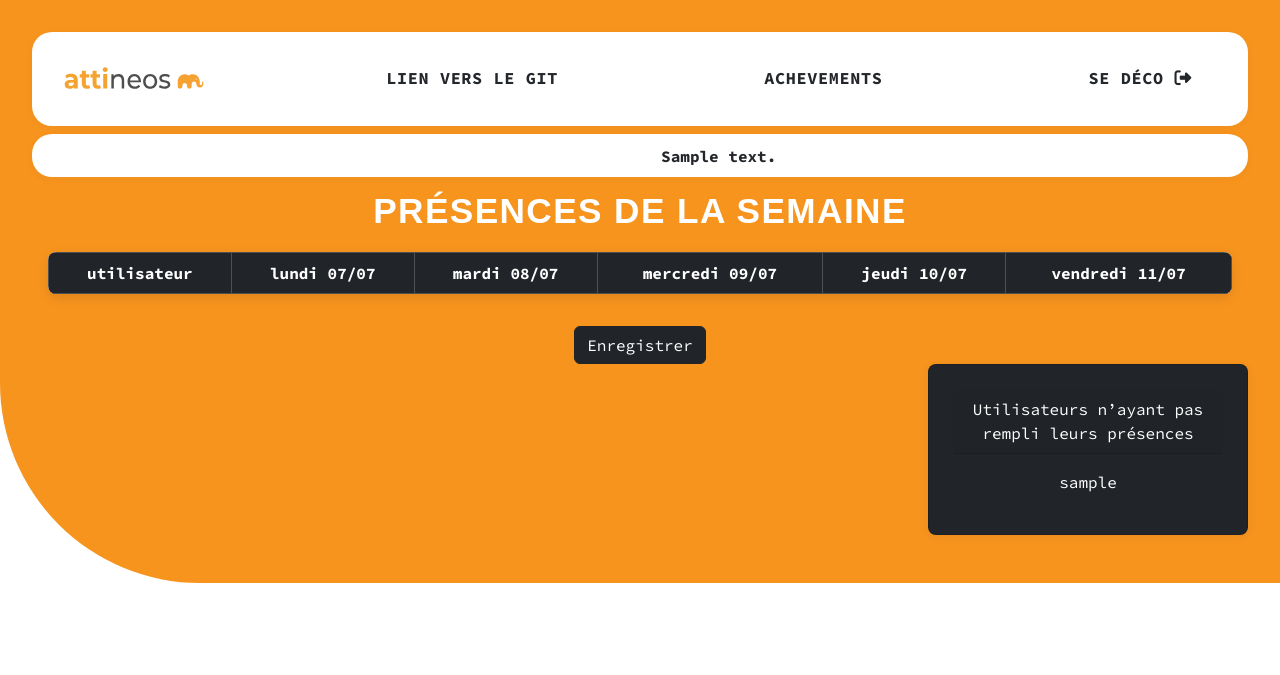
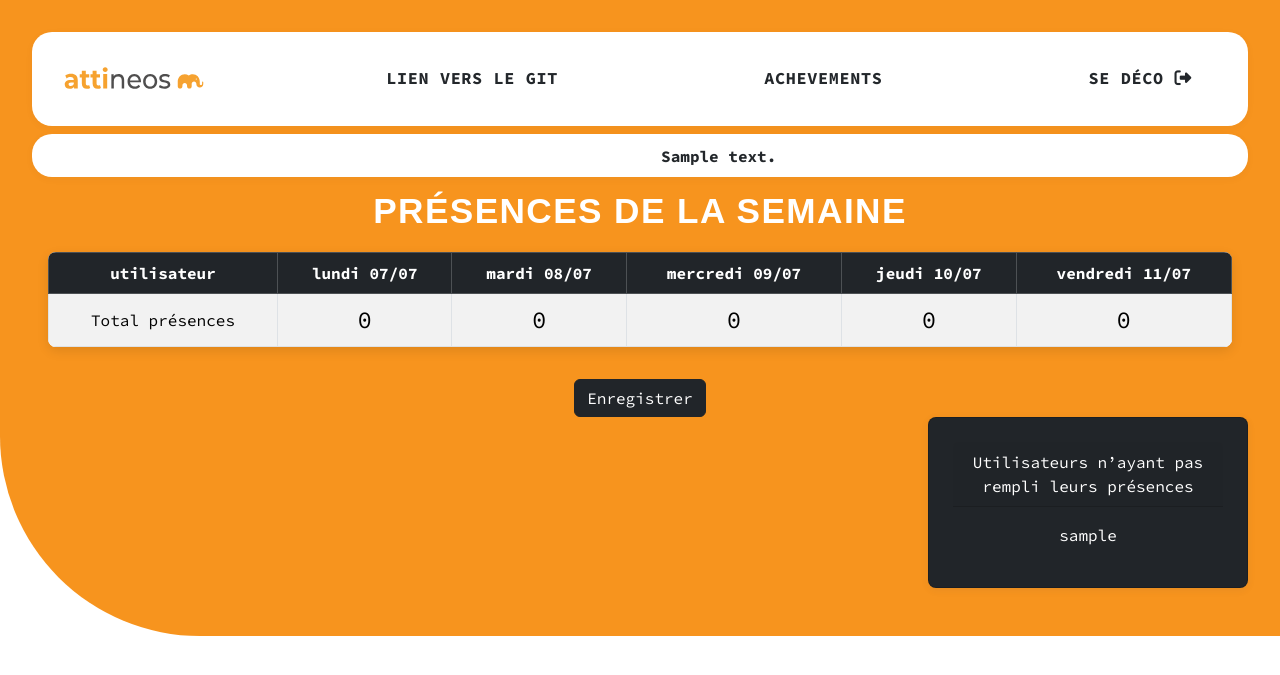
Before and after one commit to HaiseB/presencite, a Django app: page /presence/tableau/ in a window 1280 px wide. Shown: the top 675 px of the page. Run offline with Django 5.2, Linux system fonts and the light colour scheme; a user stored in the database is signed in; tables that the repository leaves empty hold one stand-in row (values such as "Sample post"); lists and menus that the app fills with data are empty; some libraries are stand-ins or nearby versions; some web fonts are replaced.

Commit message:
feat(presence): ajout de la ligne de total + de la visibilités des users et des messages

```diff
--- a/presence/admin.py
+++ b/presence/admin.py
@@ -1,5 +1,7 @@
 from django.contrib import admin
-from .models import MarqueeMessage
+from .models import MarqueeMessage, Profile, Presence
 
 # Register your models here.
 admin.site.register(MarqueeMessage)
+admin.site.register(Profile)
+admin.site.register(Presence)
--- a/presence/context_processors.py
+++ b/presence/context_processors.py
@@ -1,5 +1,5 @@
 from .models import MarqueeMessage
 
 def marquee_message(request):
-    message = MarqueeMessage.objects.order_by('-created_at').first()
+    message = MarqueeMessage.objects.filter(afficher=True).order_by('-created_at').first()
     return {'marquee_message': message.message if message else ''}
--- a/presence/models.py
+++ b/presence/models.py
@@ -22,6 +22,14 @@
 class MarqueeMessage(models.Model):
     message = models.CharField(max_length=255)
     created_at = models.DateTimeField(auto_now_add=True)
+    afficher = models.BooleanField(default=False)
 
     def __str__(self):
         return self.message
+
+class Profile(models.Model):
+    user = models.OneToOneField(User, on_delete=models.CASCADE)
+    visible_in_tableau = models.BooleanField(default=True)
+
+    def __str__(self):
+        return f"Profil de {self.user.username}"
--- a/presence/templates/base.html
+++ b/presence/templates/base.html
@@ -35,11 +35,13 @@
                 <a href="#">Se déco <i class="fa-solid fa-right-from-bracket"></i></a>
             </div>
         </nav>
-        <div class="marquee-container">
-            <div class="marquee">
-                {{ marquee_message }}
+        {% if marquee_message %}
+            <div class="marquee-container">
+                <div class="marquee">
+                    {{ marquee_message }}
+                </div>
             </div>
-        </div>
+        {% endif %}
         {% block content %}{% endblock %}
     </section>
 </body>
--- a/presence/templates/presence/voir_semaine.html
+++ b/presence/templates/presence/voir_semaine.html
@@ -20,6 +20,12 @@
           {% endfor %}
         </tr>
       {% endfor %}
+      <tr>
+        <td>Total présences</td>
+        {% for jour, total in total_presences_par_jour %}
+          <td class="text-center" style="font-size: 1.5em;">{{ total }}</td>
+        {% endfor %}
+      </tr>
     </tbody>
   </table>
 </div>
--- a/presence/views.py
+++ b/presence/views.py
@@ -2,7 +2,7 @@
 from django.contrib.auth.decorators import login_required
 from django.utils import timezone
 from .forms import SemainePresenceForm
-from .models import Presence
+from .models import Presence, Profile
 import datetime
 from django.contrib.auth import get_user_model
 
@@ -47,7 +47,8 @@
     lundi = today - datetime.timedelta(days=today.weekday())
     jours = [lundi + datetime.timedelta(days=i) for i in range(5)]
     User = get_user_model()
-    users = User.objects.all()
+    # On ne garde que les utilisateurs dont le profil est visible
+    users = [u for u in User.objects.all() if hasattr(u, 'profile') and u.profile.visible_in_tableau]
     presences = Presence.objects.filter(date__in=jours)
     tableau = []
     utilisateurs_non_remplis = []
@@ -67,8 +68,14 @@
         else:
             utilisateurs_non_remplis.append(user)
 
+    total_presences = presences.filter(status='present').count()
+    total_presences_par_jour = []
+    for jour in jours:
+        total = presences.filter(date=jour, status='present').count()
+        total_presences_par_jour.append((jour, total))
     return render(request, 'presence/voir_semaine.html', {
         'tableau': tableau,
         'jours': jours,
         'utilisateurs_non_remplis': utilisateurs_non_remplis,
+        'total_presences_par_jour': total_presences_par_jour,
     })
```
Also changed, not shown: presence/migrations/0003_profile.py (added), presence/migrations/0004_marqueemessage_afficher.py (added).
